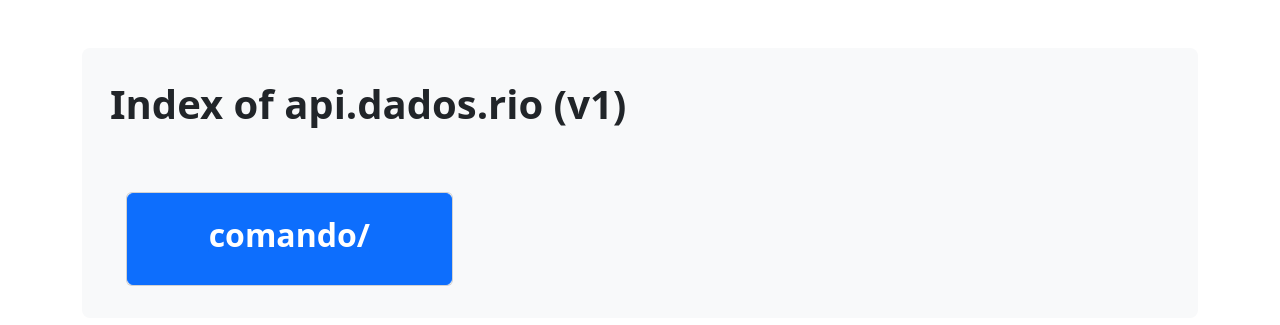
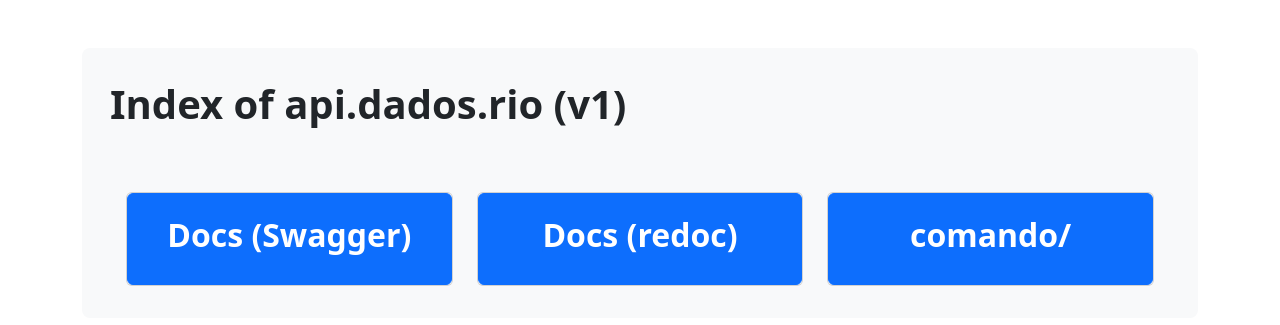
Before and after one commit to prefeitura-rio/api-dados-rio, a Django app: page /v1/ in a window 1280 px wide. Shown: the top 325 px of the page. Run offline with Django 4.2, Linux system fonts and the light colour scheme.

Commit message:
feat: add links to docs

```diff
--- a/api_dados_rio/templates/index.html
+++ b/api_dados_rio/templates/index.html
@@ -14,6 +14,19 @@
         </div>
         <div class="container-fluid">
           <div class="row p-3">
+            {% for item in docs_links %}
+              <div class="col-md-4">
+                <a href="{{ item.1 }}">
+                  <div class="card mt-4">
+                    <div class="btn btn-primary">
+                      <div class="p-3">
+                        <h2 class="card-title fw-bold">{{ item.0 }}</h2>
+                      </div>
+                    </div>
+                </div>
+              </a>
+            </div>
+            {% endfor %}
             {% for item in subrouters %}
               <div class="col-md-4">
                 <a href="{{ item }}">
--- a/api_dados_rio/v1/urls.py
+++ b/api_dados_rio/v1/urls.py
@@ -1,4 +1,7 @@
 # -*- coding: utf-8 -*-
+from functools import partial
+
+from django.http import HttpResponseRedirect
 from django.shortcuts import render
 from django.urls import include, path
 
@@ -7,14 +10,26 @@ from .comando.urls import router as comando_router
 SUBROUTERS = {
     "comando/": comando_router,
 }
+DOCS_LINKS = [
+    ("Docs (Swagger)", "/swagger/"),
+    ("Docs (redoc)", "/redoc/"),
+]
 
 
 def home(request):
     return render(
         request,
         "index.html",
-        {"subrouters": list(SUBROUTERS.keys()), "version": "(v1)"},
+        {
+            "subrouters": list(SUBROUTERS.keys()),
+            "version": "(v1)",
+            "docs_links": DOCS_LINKS,
+        },
     )
+
+
+def redirect(request, path):
+    return HttpResponseRedirect(path)
 
 
 def generate_urlpatterns():
```
